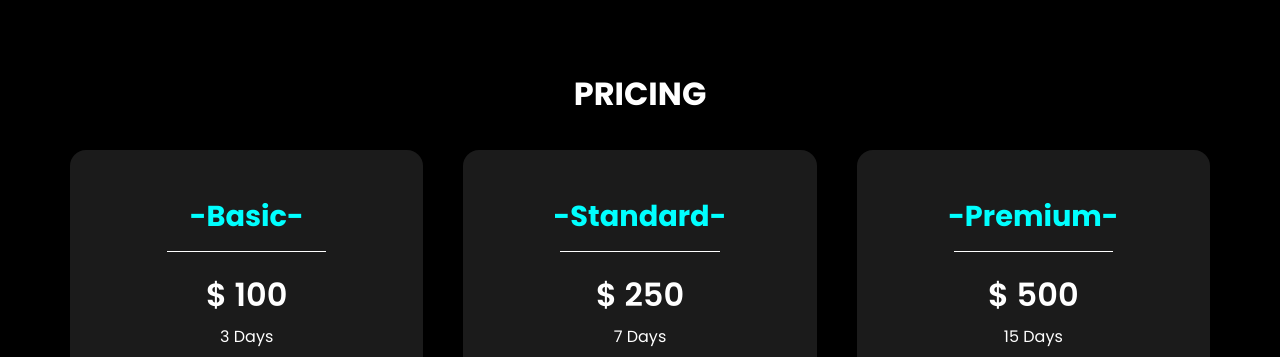
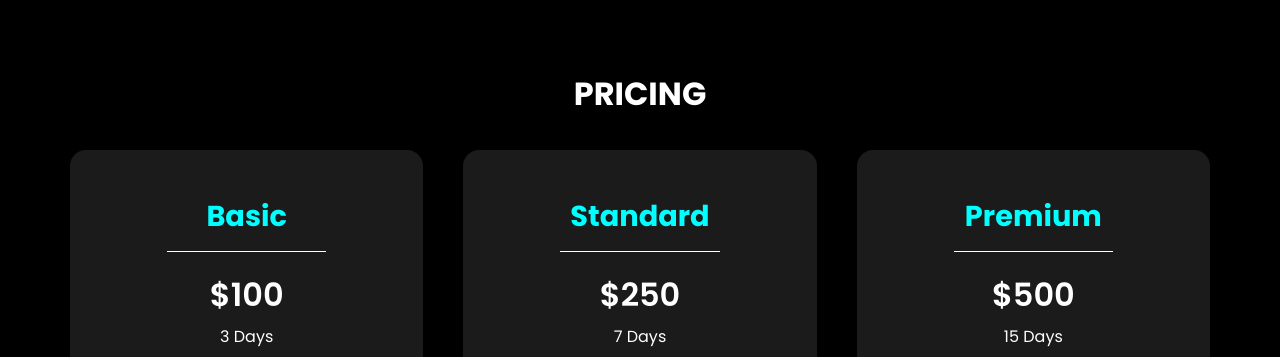
Before and after one commit to tanvir35web/React-Portfolio-Website, a React (Vite) app: page /project in a window 1280 px wide. Shown: the part 595-952 px from the top of the page. Built offline with nearby package versions, Linux system fonts and the light colour scheme.

Commit message:
Dynamically add pricing card and data comes from data.js file

```diff
--- /dev/null
+++ b/src/components/Data.js
@@ -0,0 +1,20 @@
+export const PricingCardData = [
+    {
+        types: "Basic",
+        price: "$100",
+        duration: "3 Days",
+        size: "3 Pages"
+    },
+    {
+        types: "Standard",
+        price: "$250",
+        duration: "7 Days",
+        size: "6 Pages"
+    },
+    {
+        types: "Premium",
+        price: "$500",
+        duration: "15 Days",
+        size: "9+ Pages"
+    },
+];
--- a/src/components/PricingCard.jsx
+++ b/src/components/PricingCard.jsx
@@ -1,49 +1,20 @@
-import './PricingCardStyle.css'
-import React from 'react'
-import { Link } from 'react-router-dom'
+import "./PricingCardStyle.css";
+import React from "react";
+import { Link } from "react-router-dom";
 
-const PricingCard = () => {
+const PricingCard = ({ planTypes, price, duration, size }) => {
   return (
-    <div className="pricing">
-        <h1 className='pricing-heading'>PRICING</h1>
-        <div className="card-container">
-
-
-            <div className="card">
-                <h2> -Basic- </h2>
-                <span className="bar">  </span>
-                <p className="btc">$ 100</p>
-                <p>3 Days</p>
-                <p>3 Pages</p>
-                <p>Featured</p>
-                <p>Responsive Design</p>
-                <Link to="/contact" className="btn">Purchase Now</Link>
-            </div>
-
-            <div className="card">
-                <h2> -Standard- </h2>
-                <span className="bar">  </span>
-                <p className="btc">$ 250</p>
-                <p>7 Days</p>
-                <p>6 Pages</p>
-                <p>Featured</p>
-                <p>Responsive Design</p>
-                <Link to="/contact" className="btn">Purchase Now</Link>
-            </div>
-
-            <div className="card">
-                <h2> -Premium- </h2>
-                <span className="bar">  </span>
-                <p className="btc">$ 500</p>
-                <p>15 Days</p>
-                <p>9+ Pages</p>
-                <p>Featured</p>
-                <p>Responsive Design</p>
-                <Link to="/contact" className="btn">Purchase Now</Link>
-            </div>
-
-
-        </div>
+    <div className="card">
+      <h2> {planTypes} </h2>
+      <span className="bar"> </span>
+      <p className="btc">{price}</p>
+      <p>{duration}</p>
+      <p>{size}</p>
+      <p>Featured</p>
+      <p>Responsive Design</p>
+      <Link to="/contact" className="btn">
+        Purchase Now
+      </Link>
     </div>
   );
 };
--- /dev/null
+++ b/src/components/PricingCards.jsx
@@ -0,0 +1,28 @@
+import React from "react";
+import { PricingCardData } from "./Data";
+import PricingCard from "./PricingCard";
+import "./PricingCardStyle.css";
+
+const PricingCards = () => {
+  return (
+    <>
+      <div className="pricing">
+        <h1 className="pricing-heading">PRICING</h1>
+        <div className="card-container">
+
+          {PricingCardData.map((item) => (
+            <PricingCard
+              planTypes={item.types}
+              price={item.price}
+              duration={item.duration}
+              size={item.size}
+            />
+          ))}
+
+        </div>
+      </div>
+    </>
+  );
+};
+
+export default PricingCards;
--- a/src/routes/Project.jsx
+++ b/src/routes/Project.jsx
@@ -2,7 +2,7 @@ import React from "react";
 import NavBar from "../components/NavBar";
 import Footer from "../components/Footer";
 import HeroAll from "../components/HeroAll";
-import PricingCard from "../components/PricingCard";
+import PricingCards from "../components/PricingCards";
 import ProjectCard from "../components/ProjectCard";
 
 const Project = () => {
@@ -11,7 +11,7 @@ const Project = () => {
       <NavBar />
       <HeroAll heading={"PROJECTS"} text={"Some of my recent projects"} />
       <ProjectCard/>
-      <PricingCard/>
+      <PricingCards/>
       <Footer />
     </>
   );
```
